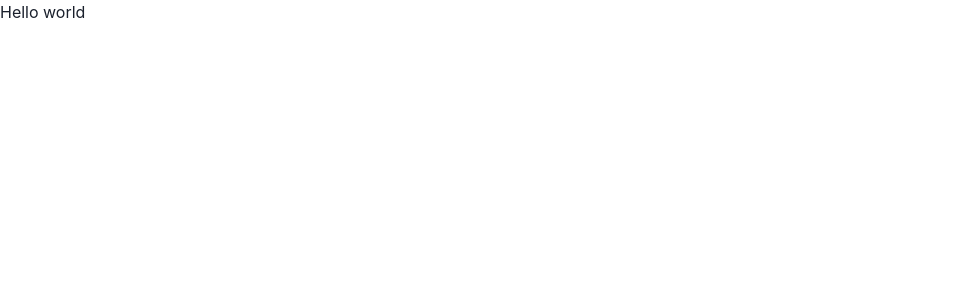
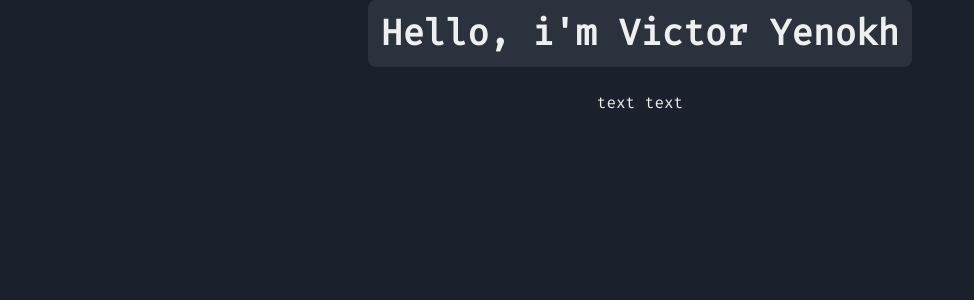
Before and after one commit to VKTRenokh/vktrenokh.github.io, a React (Vite) app: page / in a window 1280 px wide. Shown: the top 300 px of the page, without its empty margins (0-974 px from the left). Built offline with nearby package versions, Linux system fonts and the light colour scheme.

Commit message:
feat(home): implement home page

```diff
--- a/index.html
+++ b/index.html
@@ -5,7 +5,7 @@
   <meta charset="UTF-8" />
   <link rel="icon" type="image/svg+xml" href="/vite.svg" />
   <meta name="viewport" content="width=device-width, initial-scale=1.0" />
-  <title>Vite + React + TS</title>
+  <title>Victor Yenokh</title>
 </head>
 
 <body>
--- a/package.json
+++ b/package.json
@@ -13,6 +13,7 @@
     "@chakra-ui/react": "^2.8.2",
     "@emotion/react": "^11.11.1",
     "@emotion/styled": "^11.11.0",
+    "@fontsource/fira-code": "^5.0.15",
     "framer-motion": "^10.16.5",
     "react": "^18.2.0",
     "react-dom": "^18.2.0"
--- a/src/app/app.tsx
+++ b/src/app/app.tsx
@@ -1,9 +1,12 @@
 import { ChakraProvider } from "@chakra-ui/react"
+import { Home } from "./pages/home/home"
+import { theme } from './theme'
+import "../styles/style.css"
 
 export const App = () => {
   return (
-    <ChakraProvider>
-      <h1>Hello world</h1>
+    <ChakraProvider theme={theme}>
+      <Home></Home>
     </ChakraProvider>
   )
 }
--- /dev/null
+++ b/src/app/pages/home/home.tsx
@@ -0,0 +1,13 @@
+import { Container, Box, Heading, Text, useColorModeValue } from "@chakra-ui/react"
+import * as React from "react"
+
+export const Home: React.FC = () => {
+  return (
+    <Container>
+      <Box borderRadius="lg" mb={6} p={3} textAlign="center" bg={useColorModeValue("tealAlpha.500", "whiteAlpha.200")}>
+        <Heading variant="page-title" as="h2">Hello, i'm Victor Yenokh</Heading>
+      </Box>
+      <Text textAlign="center">text text</Text>
+    </Container>
+  )
+}
--- /dev/null
+++ b/src/app/theme.ts
@@ -0,0 +1,22 @@
+import { extendTheme, StyleFunctionProps } from "@chakra-ui/react";
+import "@fontsource/fira-code";
+import { mode } from "@chakra-ui/theme-tools";
+
+const styles = {
+  global: (props: StyleFunctionProps) => ({
+    bg: mode("#f0e7db", "#202023")(props),
+  }),
+};
+
+const config = {
+  initialColorMode: "dark",
+};
+
+export const theme = extendTheme({
+  config,
+  styles,
+  fonts: {
+    heading: "Fira Code",
+    body: "Fira Code",
+  },
+});
```
Also changed, not shown: src/app/components/header/header.tsx (added, +16 -0 lines), src/styles/style.css (added), 1 other file (tests, documents, lock files or other folders).
